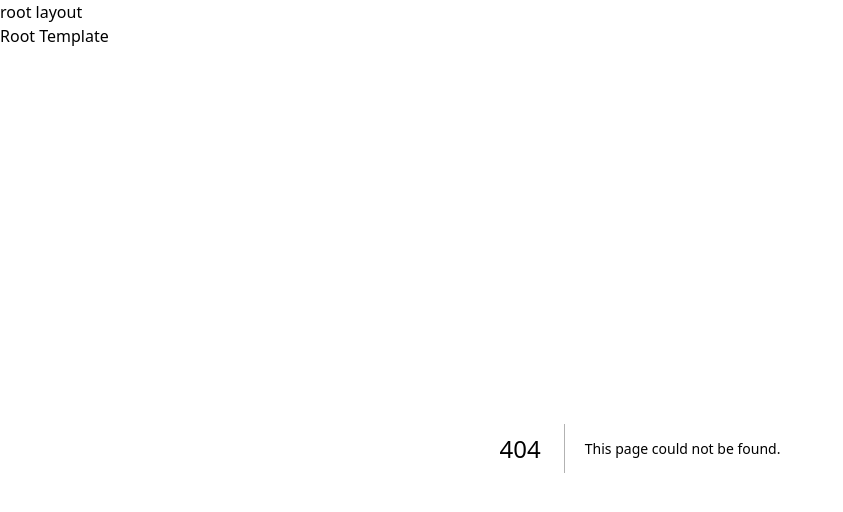
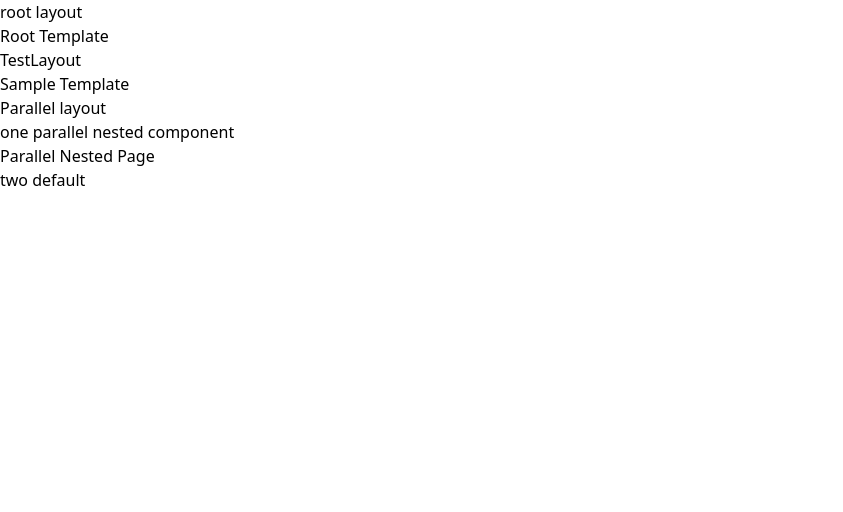
Before and after one commit to rae-han/docs-nextjs-app-dir, a Next.js app: page /sample/parallel/nested in a window 1280 px wide. Before the commit this address had no page. Shown: the top 512 px of the page, without its empty margins (0-843 px from the left). Built offline with nearby package versions, Linux system fonts and the light colour scheme.

Commit message:
feat: parallel routes

```diff
--- /dev/null
+++ b/src/app/sample/nested/default.tsx
@@ -0,0 +1,11 @@
+import React from 'react';
+
+const Default = () => {
+  return (
+    <div>
+      default
+    </div>
+  );
+};
+
+export default Default;
--- /dev/null
+++ b/src/app/sample/parallel/@one/default.tsx
@@ -0,0 +1,11 @@
+import React from 'react';
+
+const Default = () => {
+  return (
+    <div>
+      one default
+    </div>
+  );
+};
+
+export default Default;
--- /dev/null
+++ b/src/app/sample/parallel/@one/nested/page.tsx
@@ -0,0 +1,11 @@
+import React from 'react';
+
+const Page = () => {
+  return (
+    <div>
+      one parallel nested component
+    </div>
+  );
+};
+
+export default Page;
--- /dev/null
+++ b/src/app/sample/parallel/@two/default.tsx
@@ -0,0 +1,11 @@
+import React from 'react';
+
+const Default = () => {
+  return (
+    <div>
+      two default
+    </div>
+  );
+};
+
+export default Default;
--- /dev/null
+++ b/src/app/sample/parallel/layout.tsx
@@ -0,0 +1,26 @@
+'use client';
+
+import React, {PropsWithChildren} from 'react';
+import {useSelectedLayoutSegment} from "next/navigation";
+
+interface Props extends PropsWithChildren {
+  one: React.ReactNode,
+  two: React.ReactNode,
+}
+
+const Layout = ({ children, one, two  }: Props) => {
+  const oneSegment = useSelectedLayoutSegment('one')
+  const twoSegment = useSelectedLayoutSegment('two')
+  console.log({ oneSegment, twoSegment })
+
+  return (
+    <div>
+      <h2>Parallel layout</h2>
+      <>{one}</>
+      <>{children}</>
+      <>{two}</>
+    </div>
+  );
+};
+
+export default Layout;
--- /dev/null
+++ b/src/app/sample/parallel/nested/page.tsx
@@ -0,0 +1,11 @@
+import React from 'react';
+
+const Page = () => {
+  return (
+    <div>
+      Parallel Nested Page
+    </div>
+  );
+};
+
+export default Page;
--- /dev/null
+++ b/src/app/sample/parallel/page.tsx
@@ -0,0 +1,11 @@
+import React from 'react';
+
+const Page = () => {
+  return (
+    <div>
+      Parallel Page
+    </div>
+  );
+};
+
+export default Page;
```
